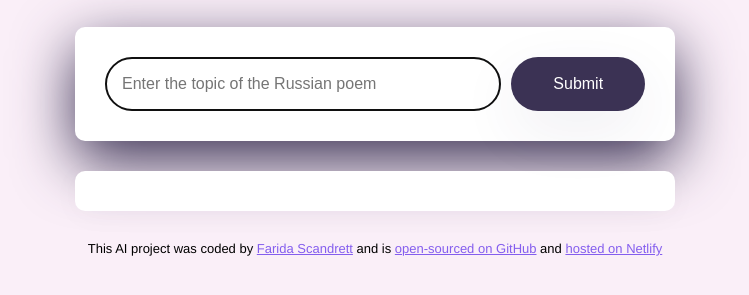
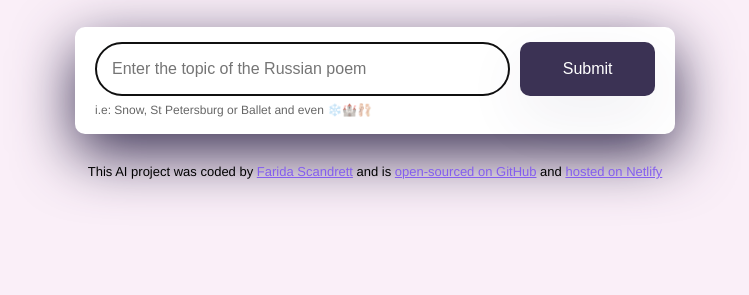
Before and after one commit to MotherofDragonLucca/Ruski-poem-generator, a plain HTML site: page index.html in a window 1280 px wide. Shown: the part 171-466 px from the top of the page, without its empty margins (265-1014 px from the left). Drawn offline with nearby package versions, Linux system fonts and the light colour scheme.

Commit message:
Improved User Experience

```diff
--- a/index.html
+++ b/index.html
@@ -16,18 +16,21 @@
             <h1>✒️AI Russian Poem Generator✒️</h1>
         </header>
         <main>
-            <form id="poem-generator-form">
-                <input type="text" placeholder="Enter the topic of the Russian poem" autofocus required
-                    autocomplete="off" class="instructions" id="user-instructions" />
-                <input type="submit" class="submit-button" />
-            </form>
-            <div class="poem" id="poem"></div>
+            <div class="form-container">
+                <form id="poem-generator-form">
+                    <input type="text" placeholder="Enter the topic of the Russian poem" autofocus required
+                        autocomplete="off" class="instructions" id="user-instructions" />
+                    <input type="submit" class="submit-button" />
+                </form>
+                <div class="hint">i.e: Snow, St Petersburg or Ballet and even ❄️🏰🩰</div>
+            </div>
+            <div class="poem hidden" id="poem"></div>
         </main>
         <footer>
             This AI project was coded by <a href="https://github.com/MotherofDragonLucca" target="_blank">Farida
                 Scandrett</a> and is <a href="https://github.com/MotherofDragonLucca/Ruski-poem-generator"
-                target="_blank">open-sourced on GitHub</a>
-            and <a href="https://ai-ruski-poem-generator.netlify.app/" target="_blank">hosted on Netlify</a>
+                target="_blank">open-sourced on GitHub</a> and <a href="https://ai-ruski-poem-generator.netlify.app/"
+                target="_blank">hosted on Netlify</a>
         </footer>
     </div>
     <script src="src/index.js"></script>
--- a/src/index.js
+++ b/src/index.js
@@ -13,15 +13,14 @@ function displayPoem(response) {
 function generatePoem(event) {
   event.preventDefault();
   let instructionsInput = document.querySelector("#user-instructions");
+  const poemElement = document.querySelector("#poem"); // Define poemElement here
 
   let apiKey = "2cdb3f5e83a43fbc4a0edc02t2ef5ofc";
   let context =
-    "You are a Russian Poem expert and love to write short romantic poems in Russian. Your mission is to generate a 4 line poem in basic HTML and separate each line with a <br />. Then add a a <br /> and provide translation to English and separate each line with a <br />. Make sure to follow the user instructions. Do not include a title to the poem. Sign the poem with 'SheCodes AI' inside a <strong> element at the end of the poem after translation only and NOT at the beginning. Add <br /> before signing.";
+    "You are a Russian Poem expert and love to write short romantic poems in Russian. Your mission is to generate a 4 line poem in basic HTML and separate each line with a <br />. Then add a <br /> and provide translation to English and separate each line with a <br />. Make sure to follow the user instructions. Do not include a title to the poem. Sign the poem with 'SheCodes AI' inside a <strong> element at the end of the poem after translation only and NOT at the beginning. Add <br /> before signing.";
   let prompt = `User instructions: Generate a Russian poem about ${instructionsInput.value}`;
   let apiURL = `https://api.shecodes.io/ai/v1/generate?prompt=${prompt}&context=${context}&key=${apiKey}`;
-  console.log("Generating poem");
-  console.log(`Prompt: ${prompt}`);
-  console.log(`Context: ${context}`);
+  poemElement.innerHTML = `<div class="generating">⏳ Generating a Russian poem about ${instructionsInput.value}</div>`;
 
   axios.get(apiURL).then(displayPoem);
 }
--- a/src/style.css
+++ b/src/style.css
@@ -24,13 +24,23 @@ line-height: 1.5;
 color: #272044;
 }
 
-form {
-padding: 30px;
+.form-container {
 box-shadow: 0px 20px 60px #3b3254;
 background-color: white;
 border-radius: 10px;
+margin-bottom: 30px;
+padding: 15px 20px;
+}
+
+form {
 display: flex;
-margin-bottom: 30px;
+}
+
+.hint {
+  line-height: 1.5;
+  margin-top: 5px;
+  opacity: 0.6;
+  font-size: 12px;
 }
 
 .hidden {
@@ -55,7 +65,7 @@ margin-bottom: 30px;
   border: none;
   width: 150px;
   font-size: 16px;
-  border-radius: 50px;
+  border-radius: 10px;
   padding: 14px 24px;
 }
 
@@ -74,8 +84,24 @@ margin-bottom: 30px;
 }
 
 
+
 footer {
   text-align: center;
   font-size: 13px;
   margin-top: 30px;
 }
+
+.generating {
+  animation: blink-animation 1s steps(5, start) infinite;
+}
+
+@keyframes blink-animation {
+  to {
+    visibility: hidden;
+  }
+}
+@-webkit-keyframes blink-animation {
+  to {
+    visibility: hidden;
+  }
+}
```
